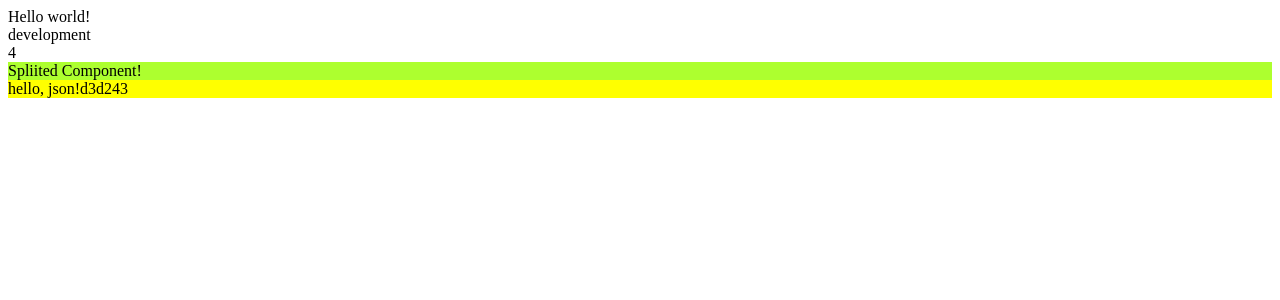
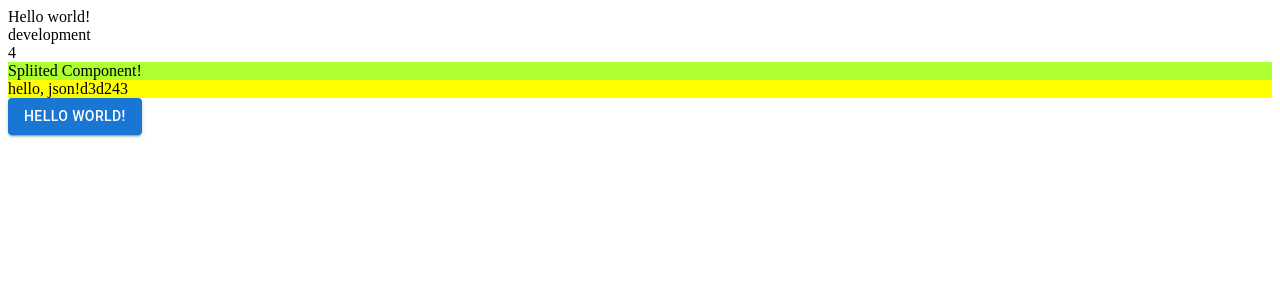
Before and after one commit to Paosder/berry-webpack, a React app: page / in a window 1280 px wide. Shown: the top 300 px of the page. Built offline with nearby package versions, Linux system fonts and the light colour scheme.

Commit message:
feat: integrate mui

```diff
--- a/package.json
+++ b/package.json
@@ -2,6 +2,11 @@
   "name": "berry-webpack",
   "packageManager": "yarn@3.1.0",
   "dependencies": {
+    "@emotion/react": "^11.5.0",
+    "@emotion/styled": "^11.3.0",
+    "@mui/material": "^5.0.6",
+    "@mui/styled-engine": "^5.0.2",
+    "@mui/system": "^5.0.6",
     "react": "^17.0.2",
     "react-dom": "^17.0.2",
     "react-is": "^17.0.2",
--- a/src/app.tsx
+++ b/src/app.tsx
@@ -1,3 +1,4 @@
+import { Button } from "@mui/material";
 import React, { Suspense } from "react";
 import styled from "styled-components";
 import test from "./test.json";
@@ -27,6 +28,7 @@ const App: React.FC = () => {
       <TestDiv>
         <div>{test.test}d3d243</div>
       </TestDiv>
+      <Button variant="contained">Hello world!</Button>
     </div>
   );
 };
```
Also changed, not shown: 1 other file (tests, documents, lock files or other folders).
